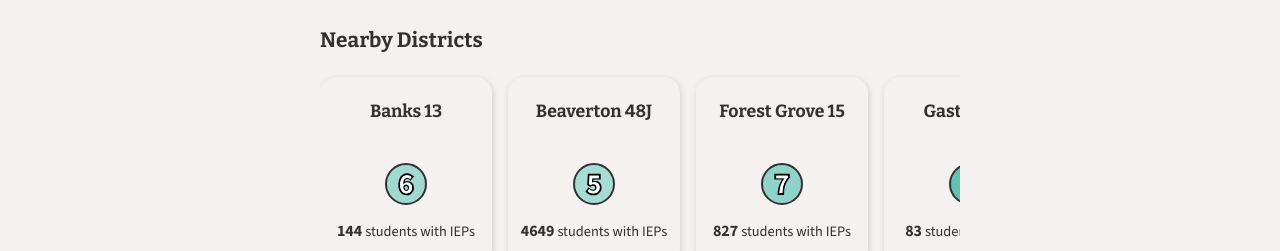
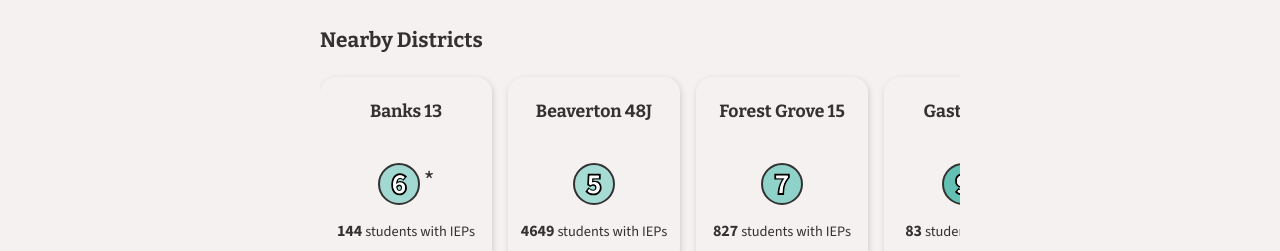
Before and after one commit to bronna/inclusion, a SvelteKit app: page /4100023 in a window 1280 px wide. Shown: the part 1691-1942 px from the top of the page. Built offline with nearby package versions, Linux system fonts and the light colour scheme.

Commit message:
district card disclaimer

```diff
--- a/src/components/DistrictCard.svelte
+++ b/src/components/DistrictCard.svelte
@@ -12,9 +12,16 @@
     <a on:click={() => goto(`/${districtId}`)} class="card-link">
         <div class="card">
             <div class="card-title">{matchedDistrict.properties["Institution Name"]}</div>
-            <InclusionRing value={matchedDistrict.properties.decile} weighted_inclusion={matchedDistrict.properties.weighted_inclusion} />
+            <div class="inclusion-ring-container">
+                <div class="metric-content">
+                    <InclusionRing value={matchedDistrict.properties.decile} weighted_inclusion={matchedDistrict.properties.weighted_inclusion} />
+                </div>
+                {#if matchedDistrict.properties["Total Student Count"] < 500}
+                    <span class="uncertainty">*</span>
+                {/if}
+            </div>
             {#if matchedDistrict.properties["Total Student Count"]}
-            <div class="card-info"><span class="highlight">{matchedDistrict.properties["Total Student Count"]}</span> students with IEPs</div>
+                <div class="card-info"><span class="highlight">{matchedDistrict.properties["Total Student Count"]}</span> students with IEPs</div>
             {:else}
                 <div class="card-info">No data available</div>
             {/if}
@@ -59,6 +66,24 @@
         line-height: 1.2rem;
     }
 
+    .inclusion-ring-container {
+        display: flex;
+        align-items: center; /* Vertically center the contents */
+    }
+
+    .metric-content {
+        display: flex;
+        align-items: center; /* Ensure the InclusionRing is also centered if necessary */
+    }
+
+    .uncertainty {
+        margin-left: 4px; /* Adjust as needed for spacing */
+        align-self: flex-start; /* Align asterisk to the top */
+        font-size: 1.6rem;
+        color: var(--dark-gray);
+        margin-left: 0.25rem;
+    }
+
     .highlight {
         font-weight: 700;
         font-size: 1rem;
```
